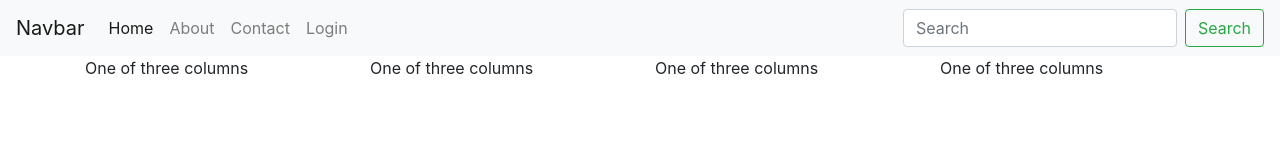
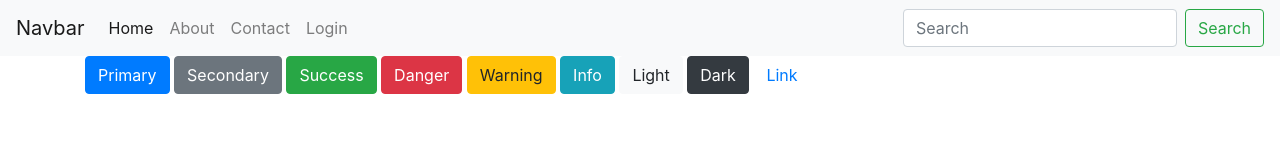
Before and after one commit to KPKate/Tetst01, a plain HTML site: page IFKSP-VIDEO/bt.html in a window 1280 px wide. Drawn offline with Linux system fonts and the light colour scheme.

Commit message:
Update bt.html

```diff
--- a/IFKSP-VIDEO/bt.html
+++ b/IFKSP-VIDEO/bt.html
@@ -39,20 +39,21 @@
 
     <div class="container">
         <div class="row">
-            <div class="col-12 col-md-6 col-lg-3">
-                One of three columns
-            </div>
-            <div class="col-12 col-md-6 col-lg-3">
-                One of three columns
-            </div>
-            <div class="col-12 col-md-6 col-lg-3">
-                One of three columns
-            </div>
-            <div class="col-12 col-md-6 col-lg-3">
-                One of three columns
+            <div class=" col">
+            <button type="button" class="btn btn-primary">Primary</button>
+            <button type="button" class="btn btn-secondary">Secondary</button>
+            <button type="button" class="btn btn-success">Success</button>
+            <button type="button" class="btn btn-danger">Danger</button>
+            <button type="button" class="btn btn-warning">Warning</button>
+            <button type="button" class="btn btn-info">Info</button>
+            <button type="button" class="btn btn-light">Light</button>
+            <button type="button" class="btn btn-dark">Dark</button>
+
+            <button type="button" class="btn btn-link">Link</button>
             </div>
         </div>
-    </div>
+        </div>
+
 </body>
 
 </html>
```
